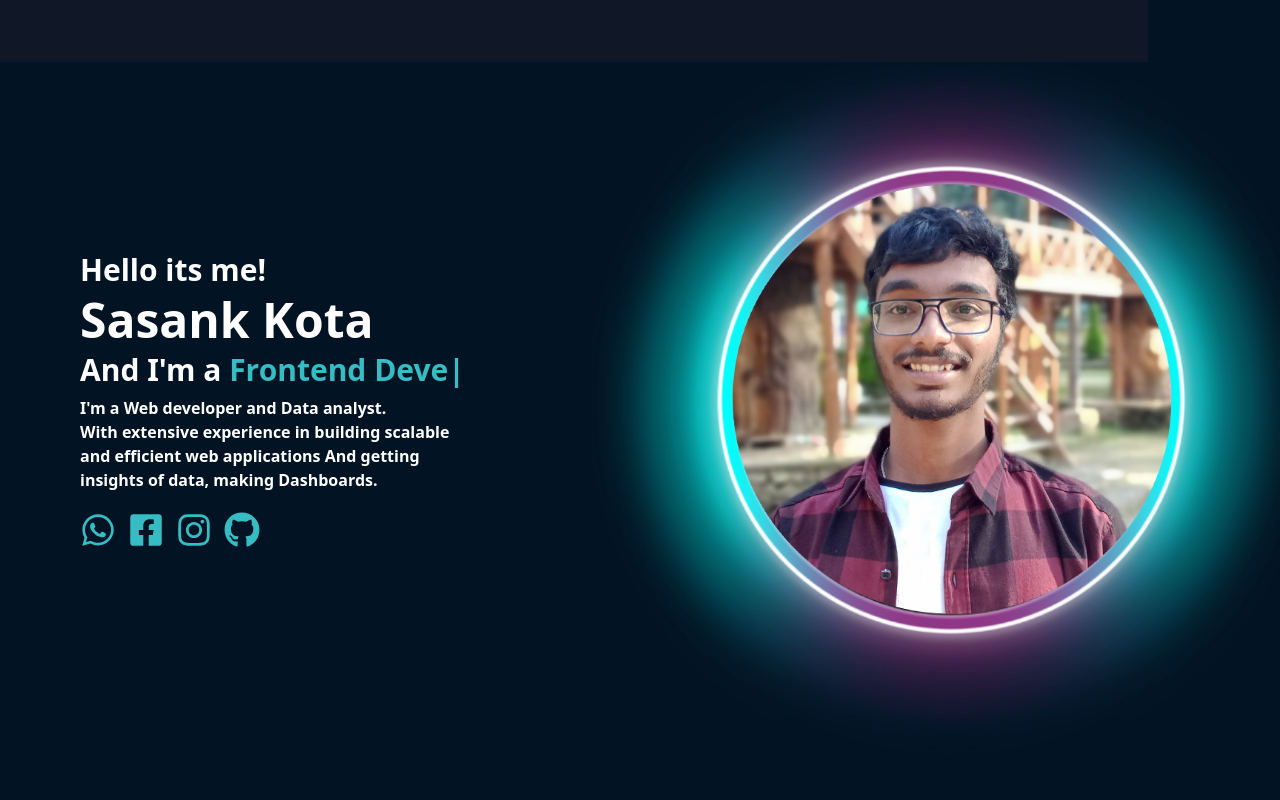
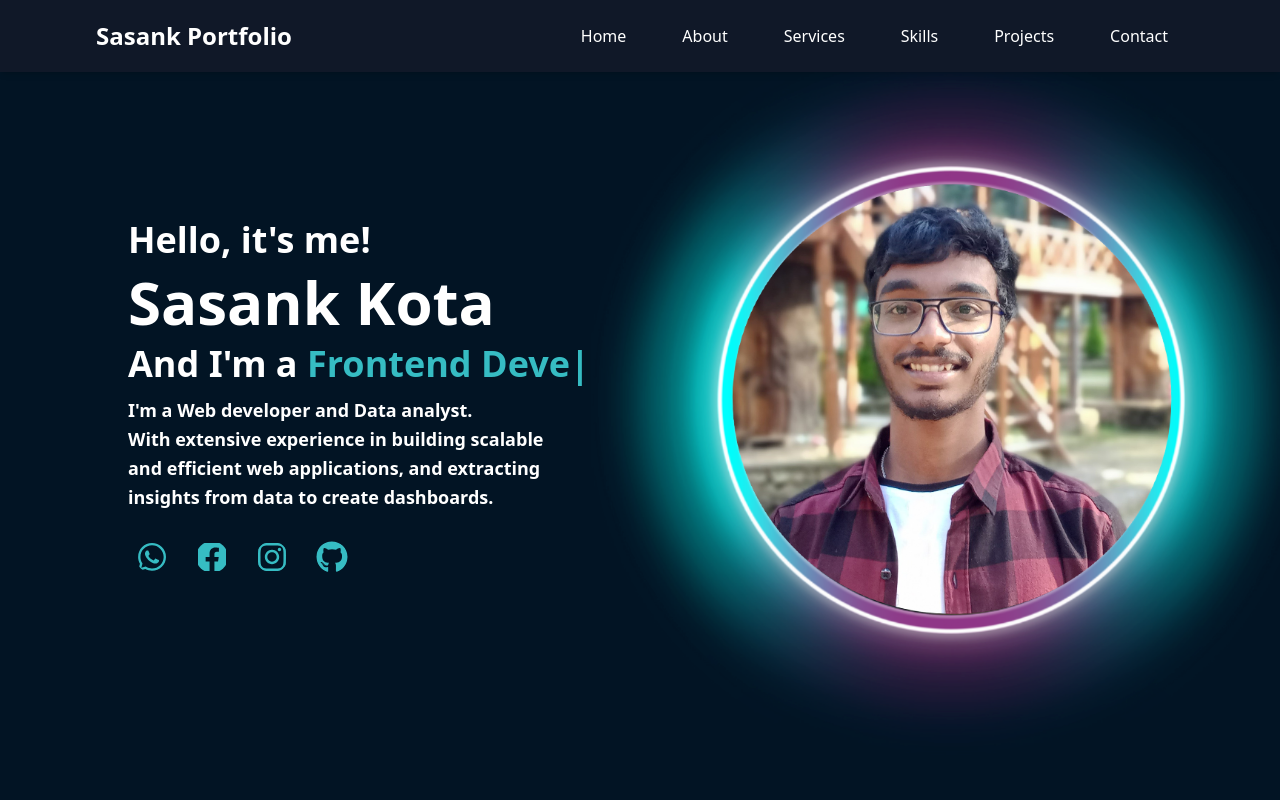
Before and after one commit to sasankdj/sasankdj, a React (Vite) app: page / in a window 1280 px wide. Shown: the top 800 px of the page. Built offline with nearby package versions, Linux system fonts and the light colour scheme.

Commit message:
Updated project with new changes

```diff
--- a/package.json
+++ b/package.json
@@ -1,6 +1,6 @@
 {
   "name": "frontend",
-  "homepage": "https://sasankdj.github.io/portfolio/",
+  "homepage": "https://sasankdj.github.io/Sasank-portfolio/",
   "private": true,
   "version": "0.0.0",
   "type": "module",
--- a/src/components/ContactUs.jsx
+++ b/src/components/ContactUs.jsx
@@ -1,45 +1,56 @@
-// import React from 'react'
+import React from 'react';
 import Form from "./Form";
-import { FaEnvelope, FaFacebookSquare, FaGithub, FaInstagram, FaPhone } from 'react-icons/fa';
-import React from 'react';
-import { FaWhatsapp } from 'react-icons/fa6';
+import { FaEnvelope, FaPhone } from 'react-icons/fa6';  // Fa6 icons
+import { FaFacebookSquare, FaGithub, FaInstagram, FaWhatsapp } from 'react-icons/fa';  // Regular Fa icons
+
 const ContactUs = () => {
   return (
-    <div>
-        <div className='flex flex-row space-x-2 text-6xl font-extrabold justify-center'>
-        <h1 className='text-white font-bold'>Contact</h1>
-        <h1 className='text-[rgb(54,188,195)]'> Me</h1>
+    <div className="px-5 md:px-20 lg:px-32 py-10">
+      {/* Heading */}
+      <div className='flex flex-row justify-center text-4xl md:text-6xl font-extrabold mb-6'>
+        <h1 className='text-white'>Contact</h1>
+        <h1 className='text-[rgb(54,188,195)] ml-2'> Me</h1>
       </div>
 
-    <div className='max-w-6xl mx-auto grid grid-cols-2 m-3 gap-8'>
-    <div className='m-2 flex flex-col gap-10 justify-center text-white '>
-        <h1 className='text-3xl font-bold'>Get in touch with me</h1>
-        <h3 className='text-xl'>Lets work together!</h3>
-        <p className=" text ">
+      {/* Contact Info + Form */}
+      <div className='max-w-6xl mx-auto grid grid-cols-1 md:grid-cols-2 gap-8'>
+        {/* Left Section - Contact Info */}
+        <div className='flex flex-col gap-6 text-white text-center md:text-left'>
+          <h1 className='text-2xl md:text-3xl font-bold'>Get in touch with me</h1>
+          <h3 className='text-lg md:text-xl'>Let's work together!</h3>
+          <p className="text-sm md:text-base">
             Feel free to reach out if you'd like to connect, collaborate, or have any questions!
             I'm always open to new opportunities and would love to hear from you.
           </p>
-<div className="text-white">
-      <div className="flex items-center space-x-3">
+
+          {/* Contact Details */}
+          <div className="space-y-4">
+            <div className="flex justify-center md:justify-start items-center space-x-3">
               <FaEnvelope className="text-[rgb(54,188,195)] text-xl" />
-        <span className="text-lg">Kotasasank123@gmail.com</span>
+              <span className="text-base md:text-lg">Kotasasank123@gmail.com</span>
             </div>
-      <div className="flex items-center space-x-3 mt-4">
+            <div className="flex justify-center md:justify-start items-center space-x-3">
               <FaPhone className="text-[rgb(54,188,195)] text-xl" />
-        <span className="text-lg">+91 8919636850</span>
+              <span className="text-base md:text-lg">+91 8919636850</span>
             </div>
           </div>
-     <div className='ml-20 text-[rgb(54,188,195)] font-bold flex flex-row gap-3 text-4xl icons'>
-      <FaWhatsapp className='hover:bg-[rgb(54,188,195)] hover:text-black'/>
-      <FaFacebookSquare className='hover:bg-[rgb(54,188,195)] hover:text-black'/>
-      <FaInstagram className='hover:bg-[rgb(54,188,195)] hover:text-black'/>
-      <FaGithub className='hover:bg-[rgb(54,188,195)] hover:text-black'/>
+
+          {/* Social Media Icons */}
+          <div className='flex justify-center md:justify-start gap-4 text-3xl md:text-4xl text-[rgb(54,188,195)] mt-4'>
+            <FaWhatsapp className='hover:bg-[rgb(54,188,195)] hover:text-black p-2 rounded-full transition duration-300' />
+            <FaFacebookSquare className='hover:bg-[rgb(54,188,195)] hover:text-black p-2 rounded-full transition duration-300' />
+            <FaInstagram className='hover:bg-[rgb(54,188,195)] hover:text-black p-2 rounded-full transition duration-300' />
+            <FaGithub className='hover:bg-[rgb(54,188,195)] hover:text-black p-2 rounded-full transition duration-300' />
           </div>
         </div>
-<div><Form></Form></div>
+
+        {/* Right Section - Form */}
+        <div>
+          <Form />
         </div>
       </div>
-  )
+    </div>
+  );
 }
 
-export default ContactUs
+export default ContactUs;
--- a/src/components/Home.jsx
+++ b/src/components/Home.jsx
@@ -1,37 +1,34 @@
 import React from 'react';
 import Background from '../assets/Purple Illustrated Mountain Desktop Wallpaper.png';
-import { FaWhatsapp } from "react-icons/fa6";
-import { FaFacebookSquare } from "react-icons/fa";
-import { FaInstagram } from "react-icons/fa";
-import { FaGithub } from "react-icons/fa";
+import { FaWhatsapp, FaFacebookSquare, FaInstagram, FaGithub } from "react-icons/fa";
 import Typer from "./Typer";
-import { motion } from 'framer-motion';  // Importing motion from Framer Motion
+import { motion } from 'framer-motion';
 import './Home.css';
 
 const Home = () => {
   return (
     <div
-      className="h-screen flex flex-col justify-center bg-cover bg-center w-full gap-5"
+      className="h-screen flex flex-col justify-center bg-cover bg-center w-full gap-5 px-5 md:px-20 lg:px-32"
       style={{ backgroundImage: `url(${Background})` }}
     >
-      {/* Main content container with fade-in animation */}
+      {/* Main Content */}
       <motion.div
-        className="ml-20 text-white font-bold flex flex-col gap-2 font-sans"
+        className="text-white font-bold flex flex-col gap-3 font-sans text-center md:text-left"
         initial={{ opacity: 0 }}
         animate={{ opacity: 1 }}
         transition={{ duration: 1.5 }}
       >
         <motion.h3
-          className='text-3xl head'
+          className='text-2xl md:text-3xl lg:text-4xl'
           initial={{ opacity: 0, x: -50 }}
           animate={{ opacity: 1, x: 0 }}
           transition={{ duration: 1, delay: 0.3 }}
         >
-          Hello its me!
+          Hello, it's me!
         </motion.h3>
 
         <motion.h1
-          className='text-5xl'
+          className='text-4xl md:text-5xl lg:text-6xl'
           initial={{ opacity: 0, y: 50 }}
           animate={{ opacity: 1, y: 0 }}
           transition={{ duration: 1, delay: 0.5 }}
@@ -40,35 +37,36 @@ const Home = () => {
         </motion.h1>
 
         <motion.h3
-          className='text-3xl'
+          className='text-2xl md:text-3xl lg:text-4xl'
           initial={{ opacity: 0, y: 50 }}
           animate={{ opacity: 1, y: 0 }}
           transition={{ duration: 1, delay: 0.7 }}
         >
-          And I'm a <span className='inline-block text-3xl text-[rgb(54,188,195)] font-bold'><Typer /></span>
+          And I'm a <span className='inline-block text-2xl md:text-3xl lg:text-4xl text-[rgb(54,188,195)] font-bold'><Typer /></span>
         </motion.h3>
 
         <motion.p
+          className="text-sm md:text-base lg:text-lg leading-relaxed"
           initial={{ opacity: 0 }}
           animate={{ opacity: 1 }}
           transition={{ duration: 1, delay: 1 }}
         >
           I'm a Web developer and Data analyst. <br />
-          With extensive experience in building scalable <br /> and efficient web applications And getting <br />insights of data, making Dashboards.
+          With extensive experience in building scalable <br /> and efficient web applications, and extracting <br /> insights from data to create dashboards.
         </motion.p>
       </motion.div>
 
-      {/* Social media icons with bounce animation */}
+      {/* Social Media Icons */}
       <motion.div
-        className='ml-20 text-[rgb(54,188,195)] font-bold flex flex-row gap-3 text-4xl icons'
+        className='text-[rgb(54,188,195)] font-bold flex flex-wrap justify-center md:justify-start gap-3 text-3xl md:text-4xl lg:text-5xl'
         initial={{ opacity: 0 }}
         animate={{ opacity: 1 }}
         transition={{ duration: 1, delay: 1.3 }}
       >
-        <FaWhatsapp className='hover:bg-[rgb(54,188,195)] hover:text-black'/>
-        <FaFacebookSquare className='hover:bg-[rgb(54,188,195)] hover:text-black'/>
-        <FaInstagram className='hover:bg-[rgb(54,188,195)] hover:text-black'/>
-        <FaGithub className='hover:bg-[rgb(54,188,195)] hover:text-black'/>
+        <FaWhatsapp className='hover:bg-[rgb(54,188,195)] hover:text-black p-2 rounded-full transition duration-300' />
+        <FaFacebookSquare className='hover:bg-[rgb(54,188,195)] hover:text-black p-2 rounded-full transition duration-300' />
+        <FaInstagram className='hover:bg-[rgb(54,188,195)] hover:text-black p-2 rounded-full transition duration-300' />
+        <FaGithub className='hover:bg-[rgb(54,188,195)] hover:text-black p-2 rounded-full transition duration-300' />
       </motion.div>
     </div>
   );
--- a/src/components/Navbar.jsx
+++ b/src/components/Navbar.jsx
@@ -1,21 +1,35 @@
-import React from 'react'
-import "./Navbar.css"
+import React, { useState } from 'react';
+import "./Navbar.css";
+
 const Navbar = () => {
+  const [isOpen, setIsOpen] = useState(false);
+
   return (
-    <div>
-        <div className="bg-gray-900 text-white p-4 text-[20px] font-[cursive] fixed" >
-        <ul className={`md:flex space-x-6 hidden nav `}>
-          <li><a href="#" className="hover:text-gray-400 icon">Sasank Portfolio</a></li>
-          <li><a href="#home" className="hover:text-gray-400 ml-[500px]">Home</a></li>
-          <li><a href="#about" className="hover:text-gray-400">About</a></li>
-          <li><a href="#services" className="hover:text-gray-400">Services</a></li>
-          <li><a href="#skills" className="hover:text-gray-400">Skills</a></li>
-          <li><a href="#projects" className="hover:text-gray-400">Projects</a></li>
-          <li><a href="#contact" className="hover:text-gray-400">Contact</a></li>
+    <nav className="bg-gray-900 text-white p-4 fixed w-full z-50 shadow-md">
+      <div className="flex justify-between items-center px-5 md:px-10 lg:px-20">
+        {/* Portfolio Title */}
+        <a href="#" className="text-xl md:text-2xl font-bold">Sasank Portfolio</a>
+
+        {/* Hamburger Icon (Visible on Mobile) */}
+        <button
+          className="md:hidden text-white text-2xl focus:outline-none"
+          onClick={() => setIsOpen(!isOpen)}
+        >
+          {isOpen ? '✖' : '☰'}
+        </button>
+
+        {/* Navbar Links (Show on Large Screens, Toggle on Mobile) */}
+        <ul className={`absolute md:static top-16 left-0 w-full md:w-auto bg-gray-900 md:bg-transparent flex flex-col md:flex-row md:space-x-6 text-center md:text-left transition-all duration-300 ${isOpen ? 'block' : 'hidden md:flex'}`}>
+          <li><a href="#home" className="block py-2 px-4 hover:text-gray-400">Home</a></li>
+          <li><a href="#about" className="block py-2 px-4 hover:text-gray-400">About</a></li>
+          <li><a href="#services" className="block py-2 px-4 hover:text-gray-400">Services</a></li>
+          <li><a href="#skills" className="block py-2 px-4 hover:text-gray-400">Skills</a></li>
+          <li><a href="#projects" className="block py-2 px-4 hover:text-gray-400">Projects</a></li>
+          <li><a href="#contact" className="block py-2 px-4 hover:text-gray-400">Contact</a></li>
         </ul>
-        </div>
-    </div>
-  )
-}
+      </div>
+    </nav>
+  );
+};
 
-export default Navbar
+export default Navbar;
--- a/vite.config.js
+++ b/vite.config.js
@@ -3,6 +3,6 @@ import react from '@vitejs/plugin-react'
 import tailwindcss from '@tailwindcss/vite'
 // https://vite.dev/config/
 export default defineConfig({
-  base: "/portfolio",
+  base: "/Sasank-portfolio",
   plugins: [tailwindcss(),react()],
 })
```
Lines whose indentation alone changed are shown as unchanged.
